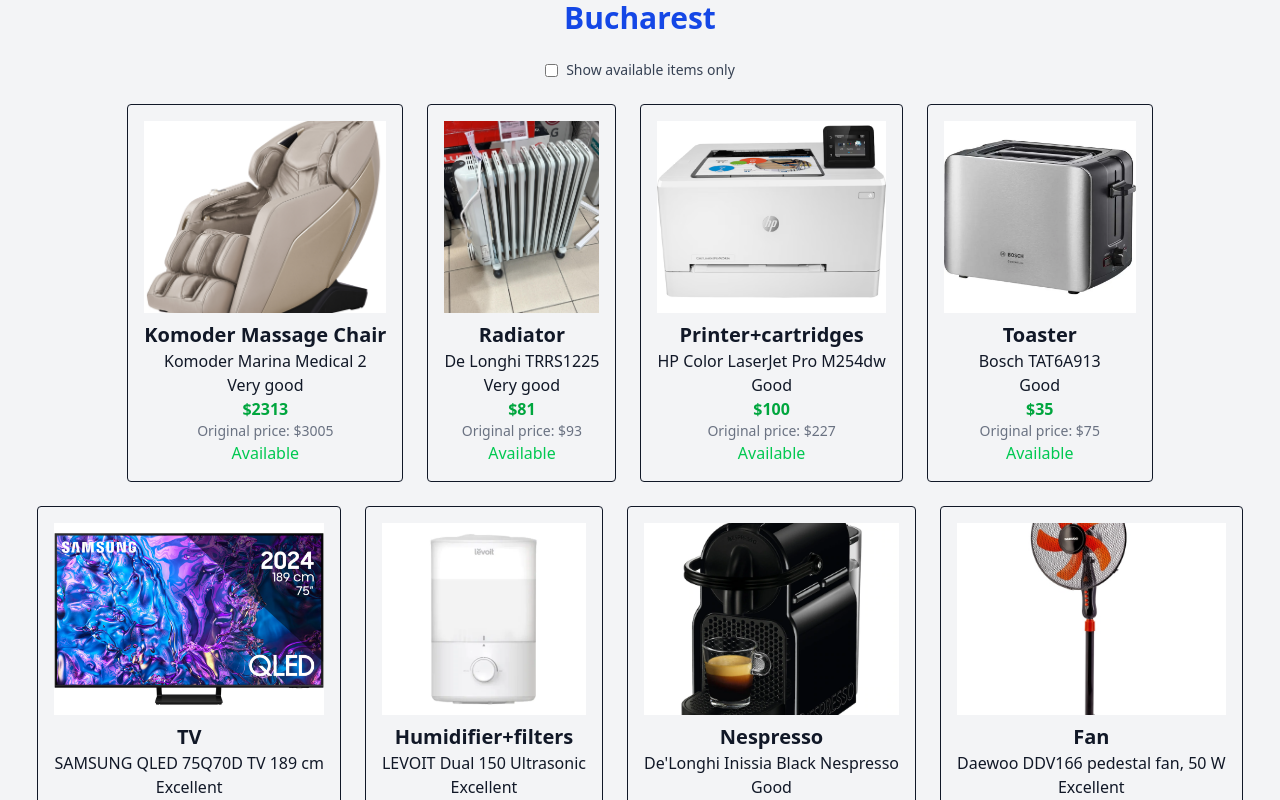
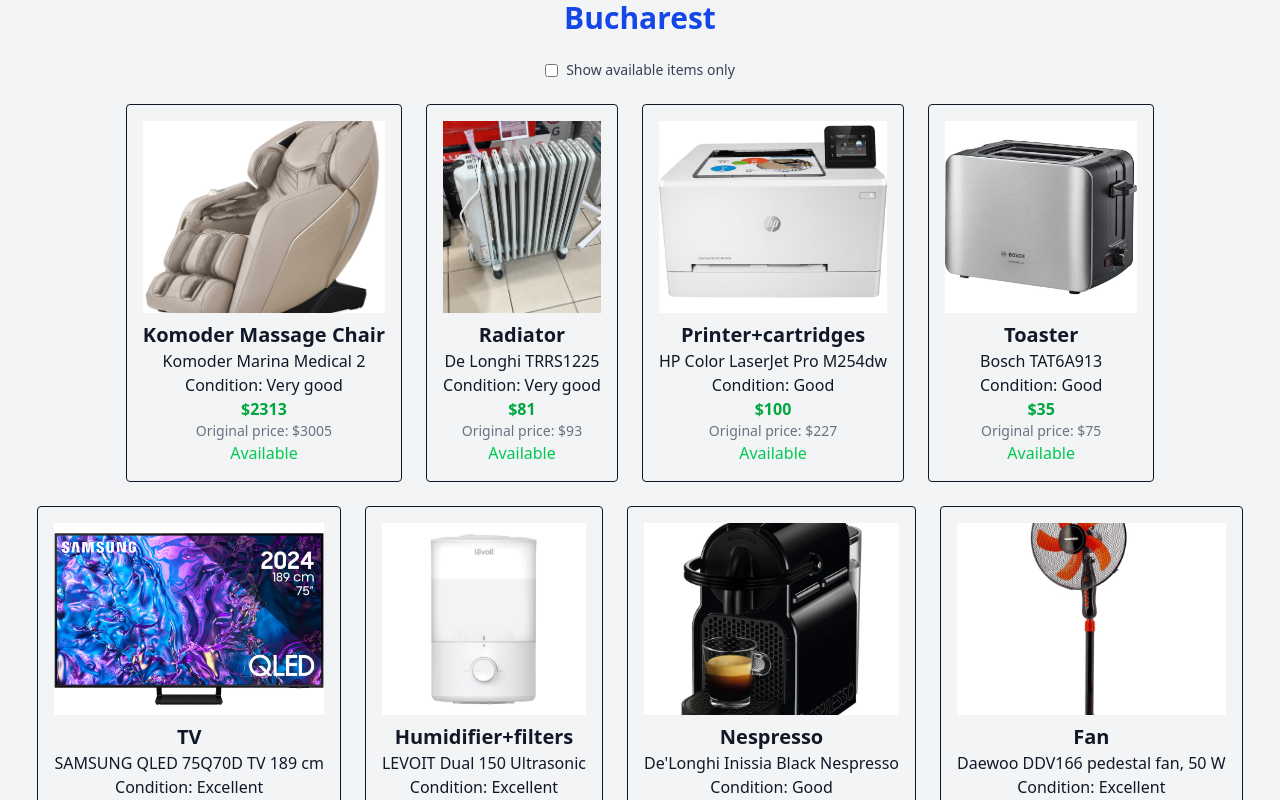
Before and after one commit to StanislavAlexandrov/bucharest-sale-site, a React (Vite) app: page / in a window 1280 px wide. Shown: the top 800 px of the page. Built offline with nearby package versions, Linux system fonts and the light colour scheme.

Commit message:
add condition

```diff
--- a/src/components/ItemCard.tsx
+++ b/src/components/ItemCard.tsx
@@ -20,7 +20,7 @@
 
             <h2 className="text-xl font-semibold mt-2">{item.title}</h2>
             <p>{item.description}</p>
-            <p>{item.condition}</p>
+            <p>Condition: {item.condition}</p>
             <p className="text-green-600 font-bold">{item.price}</p>
             <p className="text-gray-500 text-sm">
                 Original price: {item.originalPrice || 'N/A'}
```
